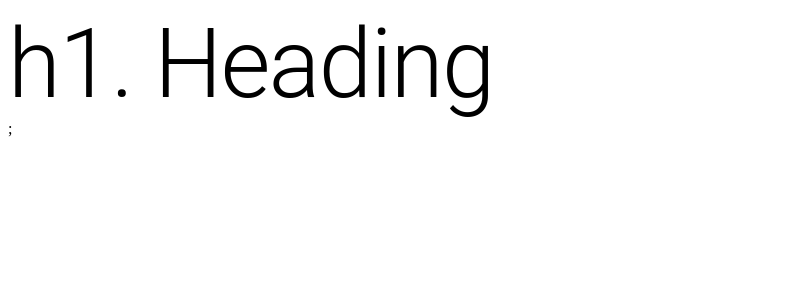
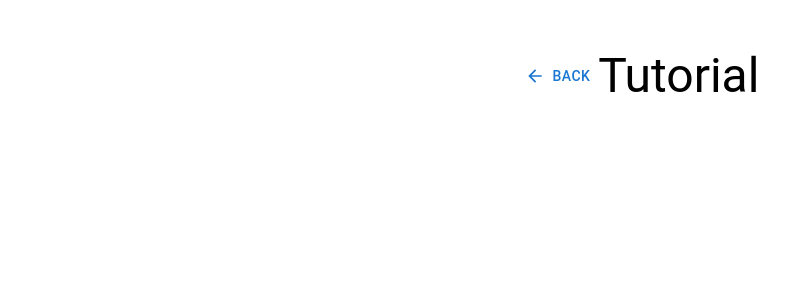
Before and after one commit to RyanL123/YT-Playlist-Sorter, a React (Create React App) app: page /help in a window 1280 px wide. Shown: the top 300 px of the page, without its empty margins (0-811 px from the left). Built offline with nearby package versions, Linux system fonts and the light colour scheme.

Commit message:
add icon to buttons

```diff
--- a/src/components/Help.js
+++ b/src/components/Help.js
@@ -1,14 +1,22 @@
 import React from "react";
-import { Box, Typography, Button, ArrowBack } from "@mui/material";
+import { Box, Typography, Button } from "@mui/material";
+import { ArrowBack } from "@mui/icons-material";
+import { Link } from "react-router-dom";
 
 export default () => (
-    <Box>
-        {/* <Button variant="outlined" startIcon={ArrowBack}>
-            Back
-        </Button> */}
-        <Typography variant="h1" component="h2">
-            h1. Heading
-        </Typography>
-        ;
+    <Box display="flex" justifyContent="center" py="5vh" px="10vw">
+        <Box display="flex">
+            <Button
+                variant="text"
+                component={Link}
+                to="/"
+                startIcon={<ArrowBack />}
+            >
+                Back
+            </Button>
+            <Typography variant="h3" component="h1">
+                Tutorial
+            </Typography>
+        </Box>
     </Box>
 );
--- a/src/components/Search.js
+++ b/src/components/Search.js
@@ -1,6 +1,7 @@
 import React from "react";
 import { Link } from "react-router-dom";
 import { Box, TextField, MenuItem, Button } from "@mui/material";
+import { Search as SearchIcon, InfoOutlined } from "@mui/icons-material";
 
 class Search extends React.Component {
     render() {
@@ -47,12 +48,20 @@ class Search extends React.Component {
                                 variant="outlined"
                                 color="primary"
                                 onClick={this.props.search}
+                                startIcon={<SearchIcon />}
                             >
                                 Search
                             </Button>
                         </Box>
                         <Box mx="5px">
-                            <Button variant="outlined" target="_blank" component={Link} to="/help" target="">
+                            <Button
+                                variant="outlined"
+                                target="_blank"
+                                component={Link}
+                                to="/help"
+                                target=""
+                                startIcon={<InfoOutlined />}
+                            >
                                 Tutorial
                             </Button>
                         </Box>
```
